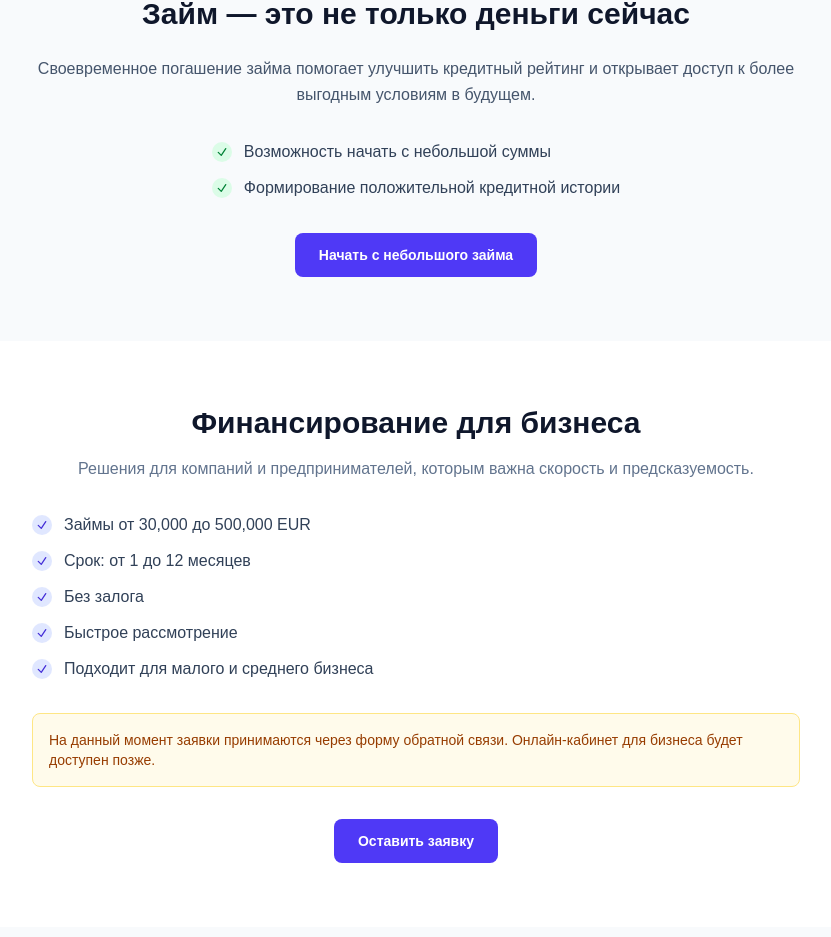
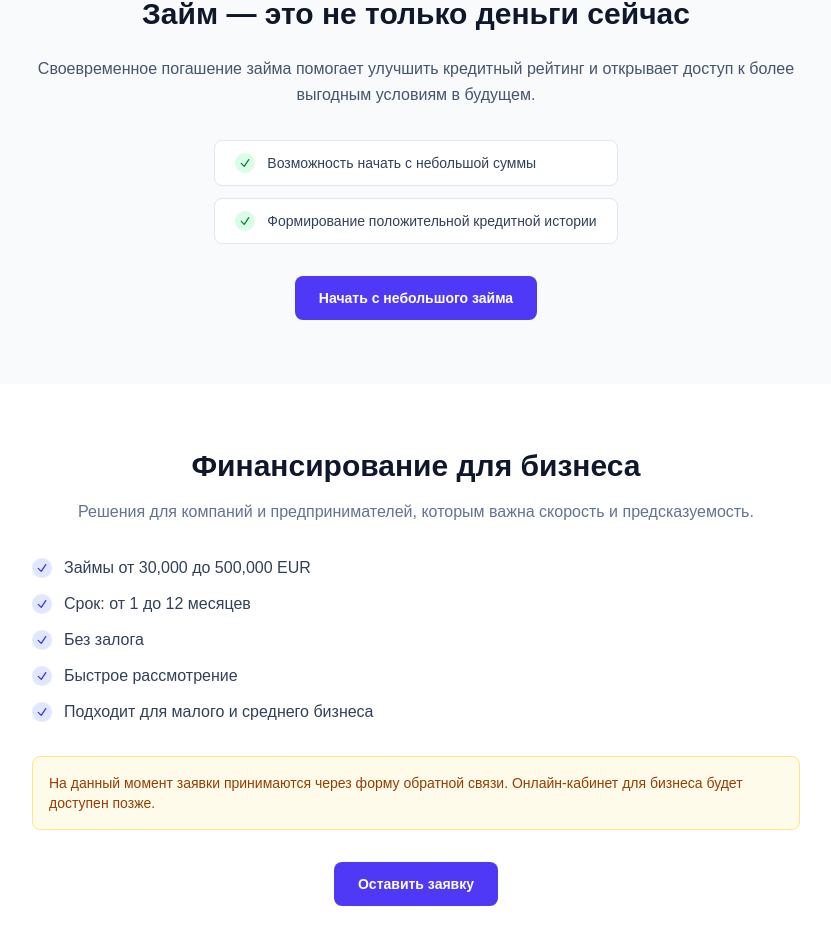
Before and after one commit to antonbukhalov13/04-fullstack-mvp, a Next.js app in the folder frontend/: page / in a window 1280 px wide. Shown: the part 3273-4210 px from the top of the page, without its empty margins (224-1055 px from the left). Built offline with nearby package versions, Linux system fonts and the light colour scheme.

Commit message:
add bordered cards for credit history benefits

```diff
--- a/frontend/src/widgets/credit-history/credit-history.tsx
+++ b/frontend/src/widgets/credit-history/credit-history.tsx
@@ -17,11 +17,11 @@ export function CreditHistory() {
             Своевременное погашение займа помогает улучшить кредитный рейтинг и
             открывает доступ к более выгодным условиям в будущем.
           </p>
-          <ul className="mt-8 space-y-3 text-left inline-block">
+          <div className="mt-8 space-y-3 text-left inline-block">
             {benefits.map((benefit) => (
-              <li
+              <div
                 key={benefit}
-                className="flex items-center gap-3 text-slate-700"
+                className="flex items-center gap-3 rounded-lg border border-slate-200 bg-white px-5 py-3"
               >
                 <span className="flex h-5 w-5 shrink-0 items-center justify-center rounded-full bg-green-100 text-green-700">
                   <svg
@@ -38,10 +38,10 @@ export function CreditHistory() {
                     />
                   </svg>
                 </span>
-                {benefit}
-              </li>
+                <span className="text-sm text-slate-700">{benefit}</span>
+              </div>
             ))}
-          </ul>
+          </div>
           <div className="mt-8">
             <Link
               href="/apply?type=individual"
```
